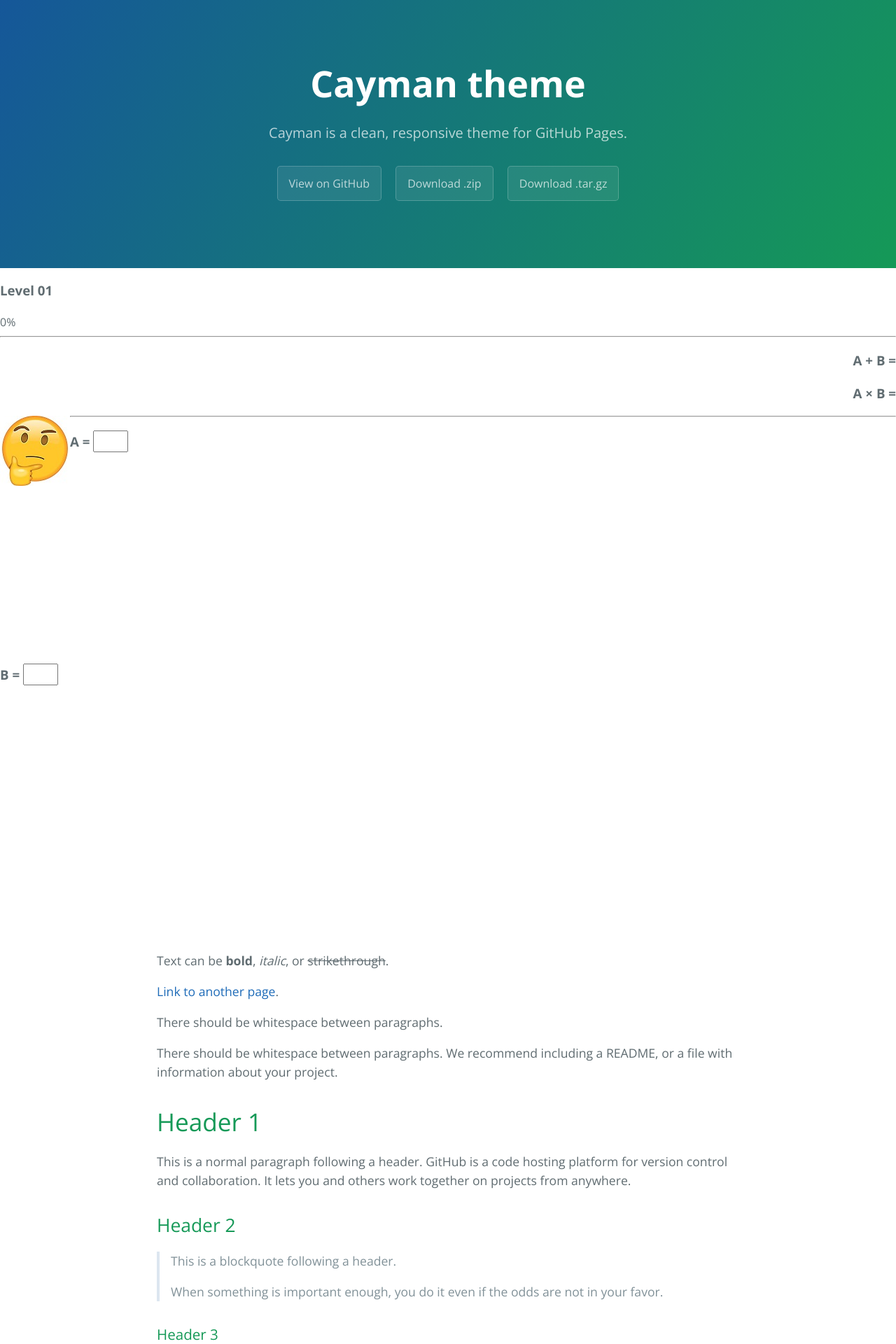
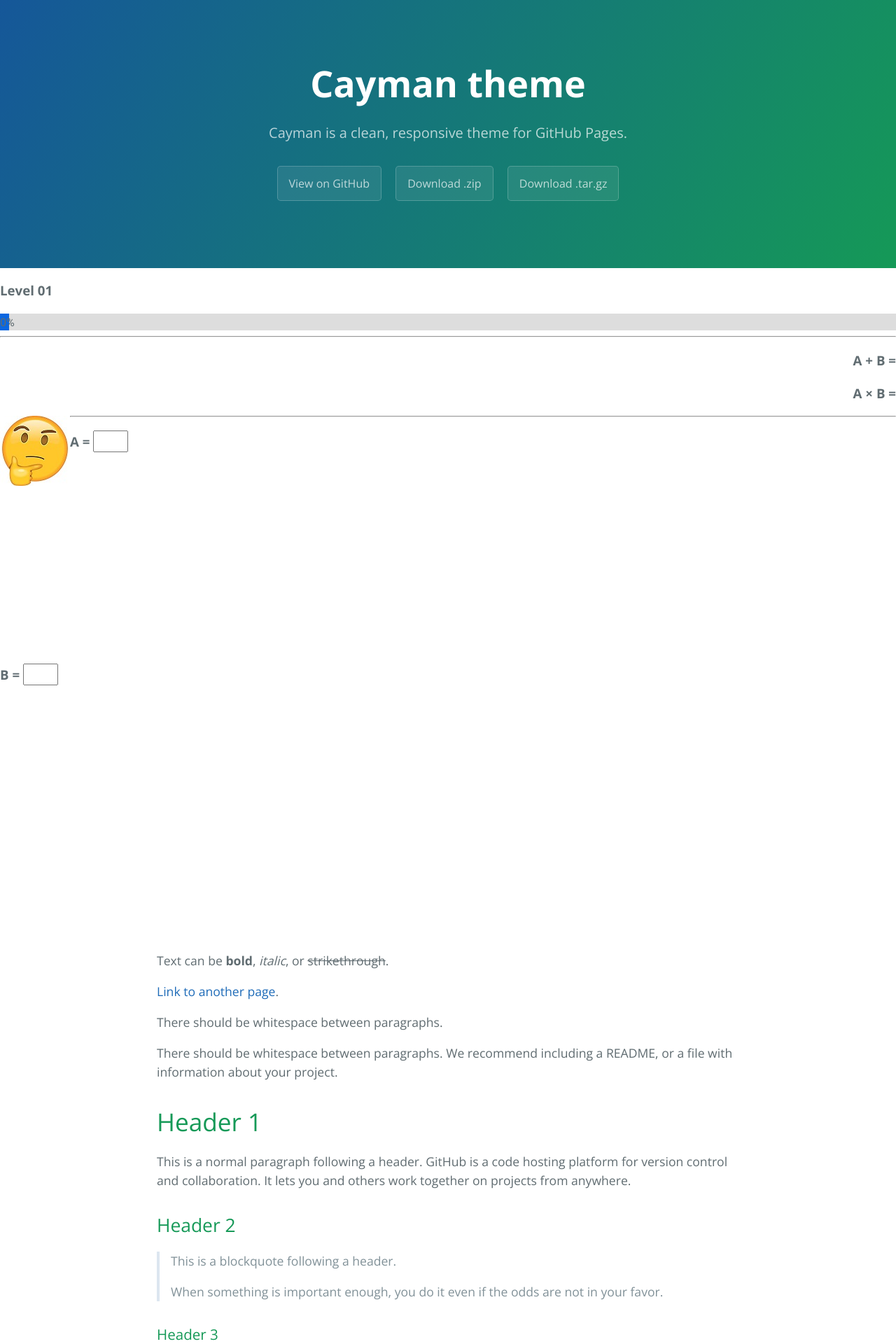
Before and after one commit to somaeprod/sep, a Jekyll site: the page built from index.md, in a window 1280 px wide. Shown: the top 1920 px of the page at 70% size. Built offline with Jekyll 4.4.1, drawn with Linux system fonts in a browser that asks for light colours; nearby versions of some CDN libraries; some web fonts are replaced; library files that are not in the unit come from our copies.

Commit message:
Update default.html

```diff
--- a/_layouts/default.html
+++ b/_layouts/default.html
@@ -24,6 +24,20 @@
     <link href='https://fonts.googleapis.com/css?family=Droid+Serif:400,700,400italic,700italic' rel='stylesheet' type='text/css'>
     <link href='https://fonts.googleapis.com/css?family=Roboto+Slab:400,100,300,700' rel='stylesheet' type='text/css'>
 
+
+    <style>
+#myProgress {
+  width: 100%;
+  background-color: #ddd;
+}
+
+#myBar {
+  width: 1%;
+  height:5vm;
+  background-color: #0B67E0;
+  font-family: "Roboto Slab","Helvetica Neue",Helvetica,Arial,sans-serif;
+}
+</style>
 
   </head>
   <body>
```
